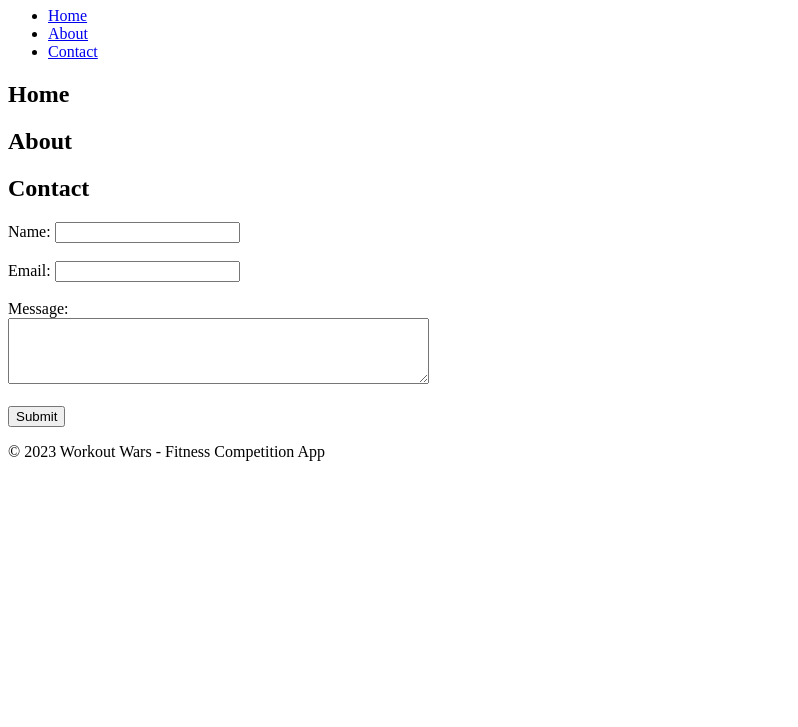
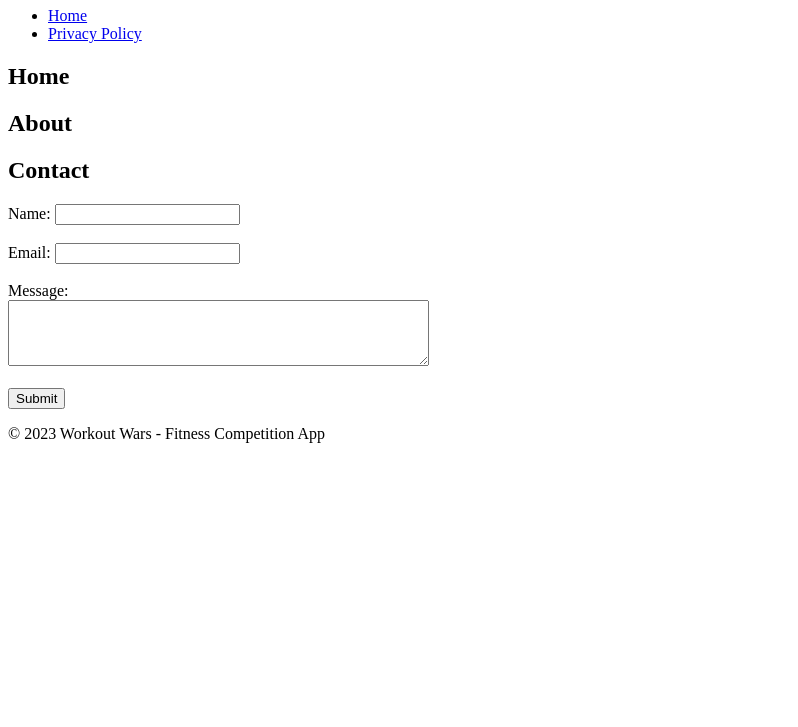
Before and after one commit to shyamel/shyamel.github.io, a plain HTML site: page index.html in a window 1280 px wide. Shown: the part 73-800 px from the top of the page, without its empty margins (0-798 px from the left). Drawn offline with Linux system fonts and the light colour scheme.

Commit message:
Adds privacy policy

```diff
--- a/index.html
+++ b/index.html
@@ -14,8 +14,7 @@
         <nav>
             <ul>
                 <li><a href="/">Home</a></li>
-                <li><a href="/about">About</a></li>
-                <li><a href="/contact">Contact</a></li>
+                <li><a href="/privacy">Privacy Policy</a></li>
             </ul>
         </nav>
     </header>
```
Also changed, not shown: privacy.html (added, +1 -0 lines).
